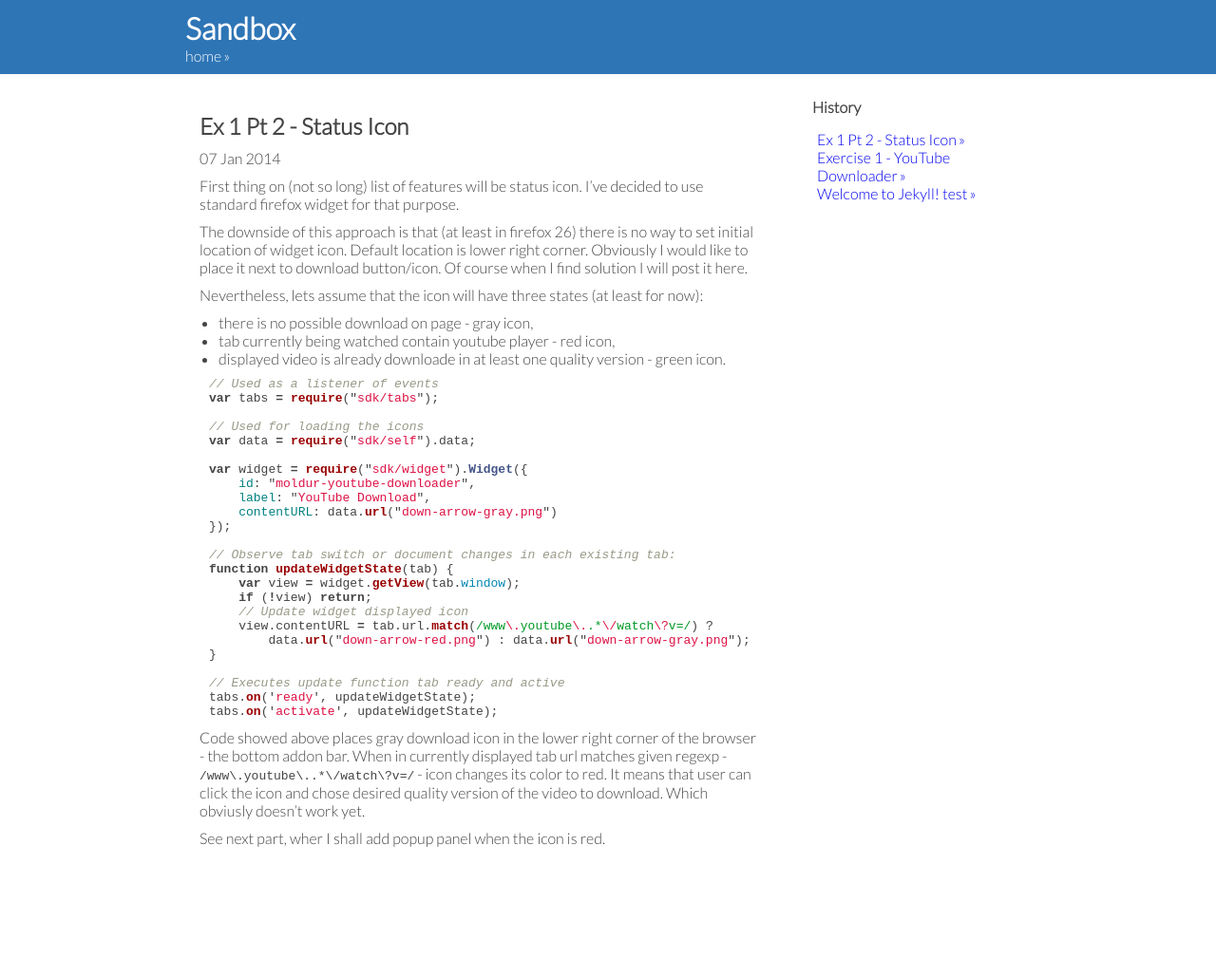
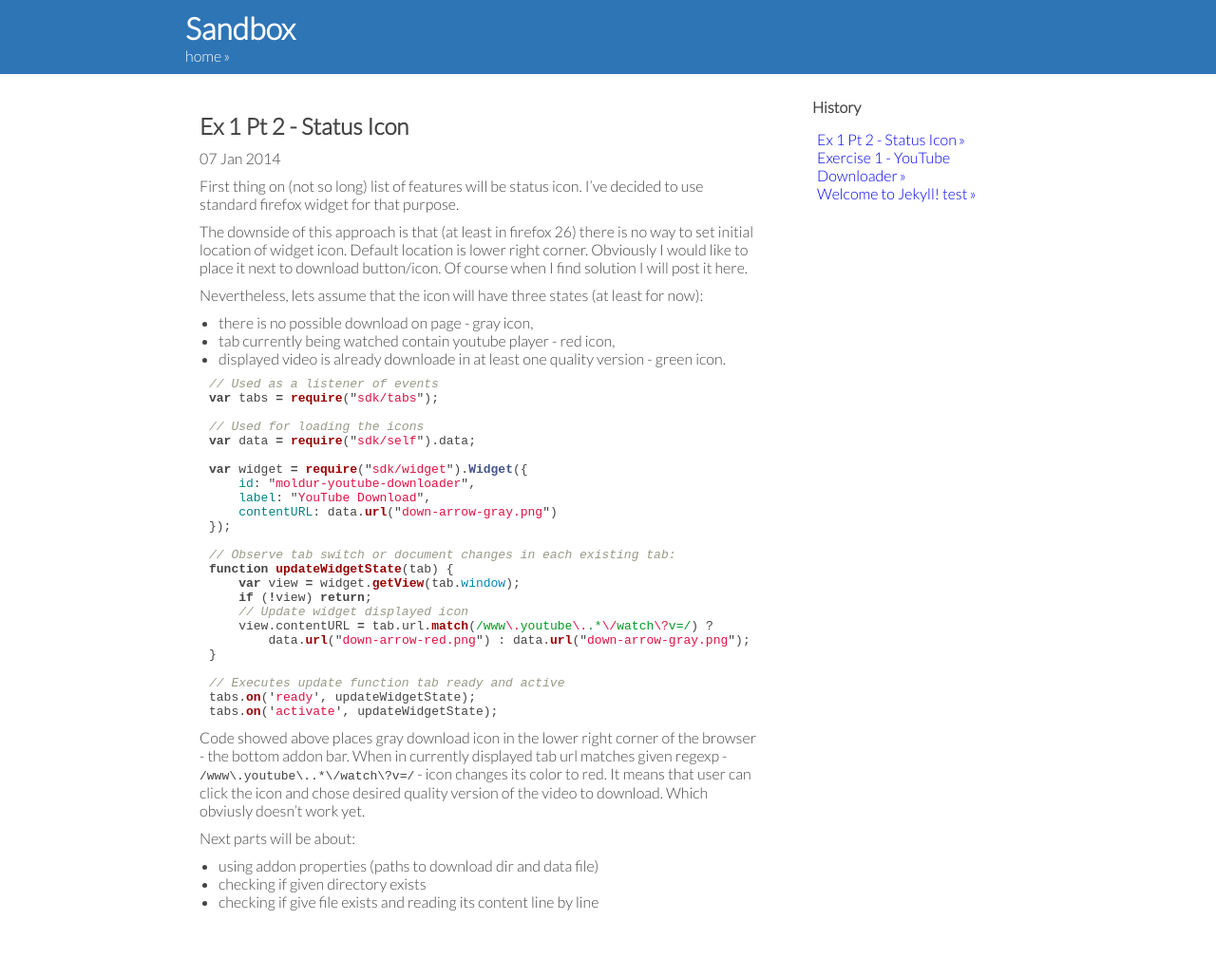
Before and after one commit to urobor/urobor.github.io, a Jekyll site: the page built from _posts/2014-01-07-exercise-1-part-2.markdown, in a window 1280 px wide. Shown: the whole page at 95% size. Built offline with Jekyll 4.4.1, drawn with Linux system fonts in a browser that asks for light colours; Markdown is read by kramdown in place of the engine named in the settings; before the commit the page ends 972 px from its top, so only the background shows below that.

Commit message:
post update

```diff
--- a/_posts/2014-01-07-exercise-1-part-2.markdown
+++ b/_posts/2014-01-07-exercise-1-part-2.markdown
@@ -53,4 +53,8 @@ matches given regexp - `/www\.youtube\..*\/watch\?v=/` - icon changes its
 color to red. It means that user can click the icon and chose desired
 quality version of the video to download. Which obviusly doesn't work yet.
 
-See next part, wher I shall add popup panel when the icon is red.
+Next parts will be about:
+
+- using addon properties (paths to download dir and data file)
+- checking if given directory exists
+- checking if give file exists and reading its content line by line
```
